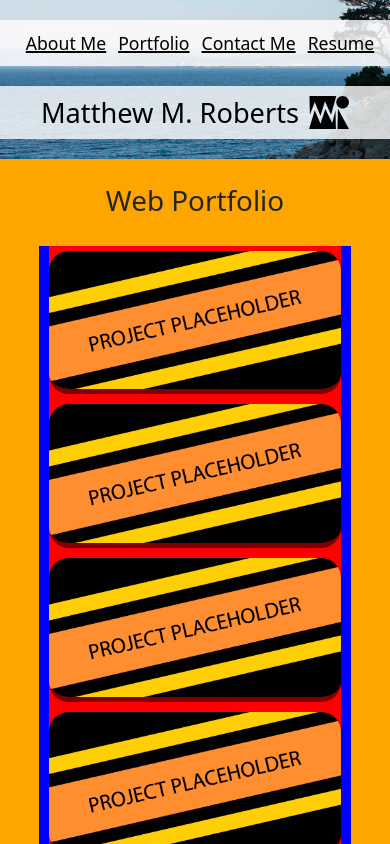
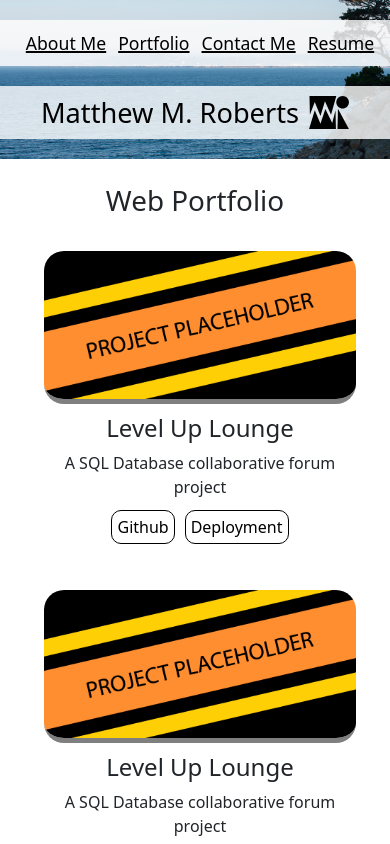
Before and after one commit to Mattmrob/r-portfolio, a React (Vite) app: page /Portfolio in a window 390 px wide. Shown: the top 844 px of the page. Built offline with nearby package versions, Linux system fonts and the light colour scheme.

Commit message:
finished css styling for projects page, need to populate page with worthwhile projects

```diff
--- a/src/App.jsx
+++ b/src/App.jsx
@@ -5,11 +5,13 @@ import Footer from './components/Footer';
 function App() {
   return (
     <>
+    <div classname="entire">
       <Header />
     <main>
       <Outlet />
     </main>
       <Footer />
+    </div>
     </>
   );
 }
--- a/src/components/Project.jsx
+++ b/src/components/Project.jsx
@@ -21,8 +21,7 @@ function Project(props) {
                 <a target="_blank" href={project.deployment}>Deployment</a></p>
 
             </div>
-
-            </div>
+          </div>
           );
         })}
       </ul>
--- a/src/index.css
+++ b/src/index.css
@@ -9,6 +9,12 @@ a {
 
 p a:hover {
     color: grey;
+}
+
+ body {
+    width: 100%;
+    height: 100%;
+    overflow-x: hidden;
 }
 
 /* ANIMATIONS */
@@ -482,17 +488,20 @@ border-top: solid rgb(20, 20, 20, .2) 2px;
 /* ----- mobile breakpoint ----- */
 @media (max-width: 645px) {
 
+.title2 {
+    text-align: center;
+    padding: 25px 0px 10px 0px;
+}
+
 .p-container {
     display: flex;
     flex-flow: column wrap;
     justify-content: center;
     align-items: center;
     width: 100%;
-    background-color: orange;
 }
 
 .p-project {
-    background-color: blue;
     width: 80%;
     padding: 0px;
     margin: 0px;
@@ -503,43 +512,33 @@ border-top: solid rgb(20, 20, 20, .2) 2px;
 .img-container {
     width: 100%;
     padding: 0px;
-    margin: 0px 10px 0px 10px;
-    background-color: red;
+    margin: 10px 0px 10px 0px;
+    display: flex;
+    flex-flow: column wrap;
+    justify-content: center;
+    align-items: center;
 }
 
 .p-t-container {
-    position: absolute;
+    position: initial;
     display: flex;
     flex-flow: column wrap;
     justify-content: center;
-    right: 25%;
-    bottom: 18%;
-    width: 300px;
-    padding: 20px 25px 20px 25px;
+    width: 95%;
     border-radius: 20px;
-    background-color: rgba(225,225,225,.95);
-    opacity: 0;
-}
-
-.p-img:hover + .p-t-container {
-    transition: all .4s;
-    opacity: 100%;
-    transition-timing-function: ease-in-out;
-}
-
-.p-t-container:hover {
-    transition: all .6s;
-    opacity: 100%;
-    transition-timing-function: ease-in-out;
+    background-color: rgba(0,0,0,0);
+    opacity: 1;
+    padding:5px 0px 10px 0px;
 }
 
 .p-t-container h3 {
-    font-size: 2em;
+    font-size: 1.5em;
     text-align: center;
 }
 
 .p-t-container p {
     text-align: center;
+    padding: 0px;
 }
 
 .p-t-container a {
```
